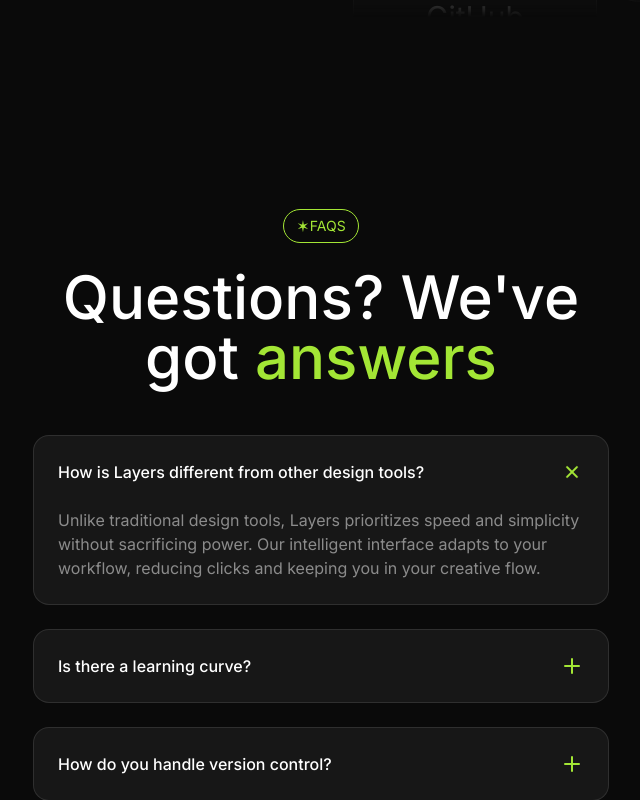
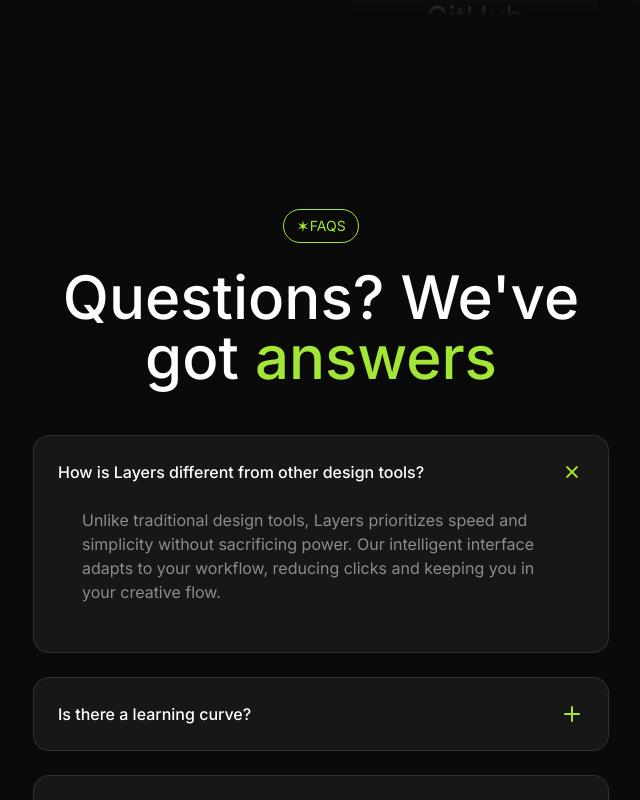
Before and after one commit to satyajitgiram/sass-landing-page, a Next.js app: page / in a window 1280 px wide. Shown: the part 5024-5824 px from the top of the page, without its empty margins (319-959 px from the left). Built offline with nearby package versions, Linux system fonts and the light colour scheme.

Commit message:
Enhance FAQs section with expandable answers and animations

```diff
--- a/src/sections/Faqs.tsx
+++ b/src/sections/Faqs.tsx
@@ -1,4 +1,7 @@
+'use client';
 import Tag from "@/components/Tag";
+import { AnimatePresence, motion } from "framer-motion";
+import { useState } from "react";
 import { twMerge } from "tailwind-merge";
 
 const faqs = [
@@ -25,7 +28,8 @@
 ];
 
 export default function Faqs() {
-    const selectedIndex = 0;
+    const [selectedIndex, setSelectedIndex] = useState(0);
+
     return (
         <section className="py-24">
             <div className="container">
@@ -39,7 +43,7 @@
                 </h2>
                 <div className="mt-12 flex flex-col gap-6 max-w-xl mx-auto">
                     {faqs.map((faq, faqIndex) => (
-                        <div key={faqIndex} className="bg-neutral-900 border border-white/10 p-6 rounded-2xl">
+                        <div key={faqIndex} className="bg-neutral-900 border border-white/10 p-6 rounded-2xl" onClick={()=> setSelectedIndex(faqIndex)}>
                             <div className="flex justify-between items-center">
                                 <h3 className="font-medium">
                                     {faq.question}
@@ -54,17 +58,30 @@
                                     strokeWidth="2"
                                     strokeLinecap="round"
                                     strokeLinejoin="round"
-                                    className={twMerge("feather feather-plus text-lime-400 flex-shrink-0", selectedIndex === faqIndex && "rotate-45")}
+                                    className={twMerge("feather feather-plus text-lime-400 flex-shrink-0 transition duration-300", selectedIndex === faqIndex && "rotate-45")}
                                 >
                                     <line x1="12" y1="5" x2="12" y2="19"></line>
                                     <line x1="5" y1="12" x2="19" y2="12"></line>
                                 </svg>
                             </div>
-                            <div className={twMerge("mt-6", selectedIndex !== faqIndex && "hidden")}>
-                                <p className="text-white/50">
-                                    {faq.answer}
-                                </p>
-                            </div>
+                            <AnimatePresence>
+                            { selectedIndex === faqIndex && (
+                                <motion.div initial={{
+                                    height:0,
+                                    margin:0
+                                }} animate={{
+                                    height:"auto",
+                                    margin: 24
+                                }} exit={{
+                                    height:0,
+                                    margin:0
+                                }} className={twMerge("mt-6 overflow-hidden")}>
+                                    <p className="text-white/50">
+                                        {faq.answer}
+                                    </p>
+                                </motion.div>
+                            )}
+                            </AnimatePresence>
                         </div>
                     ))}
                 </div>
```
